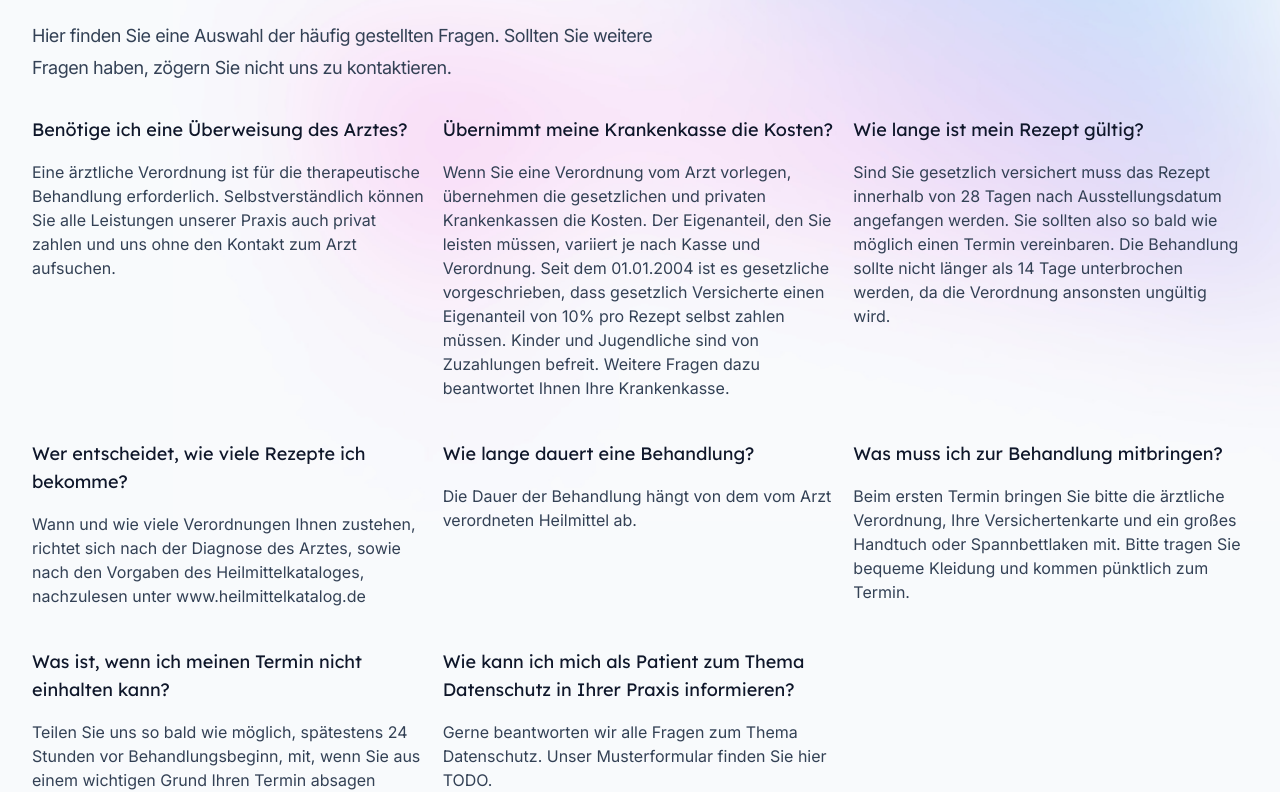
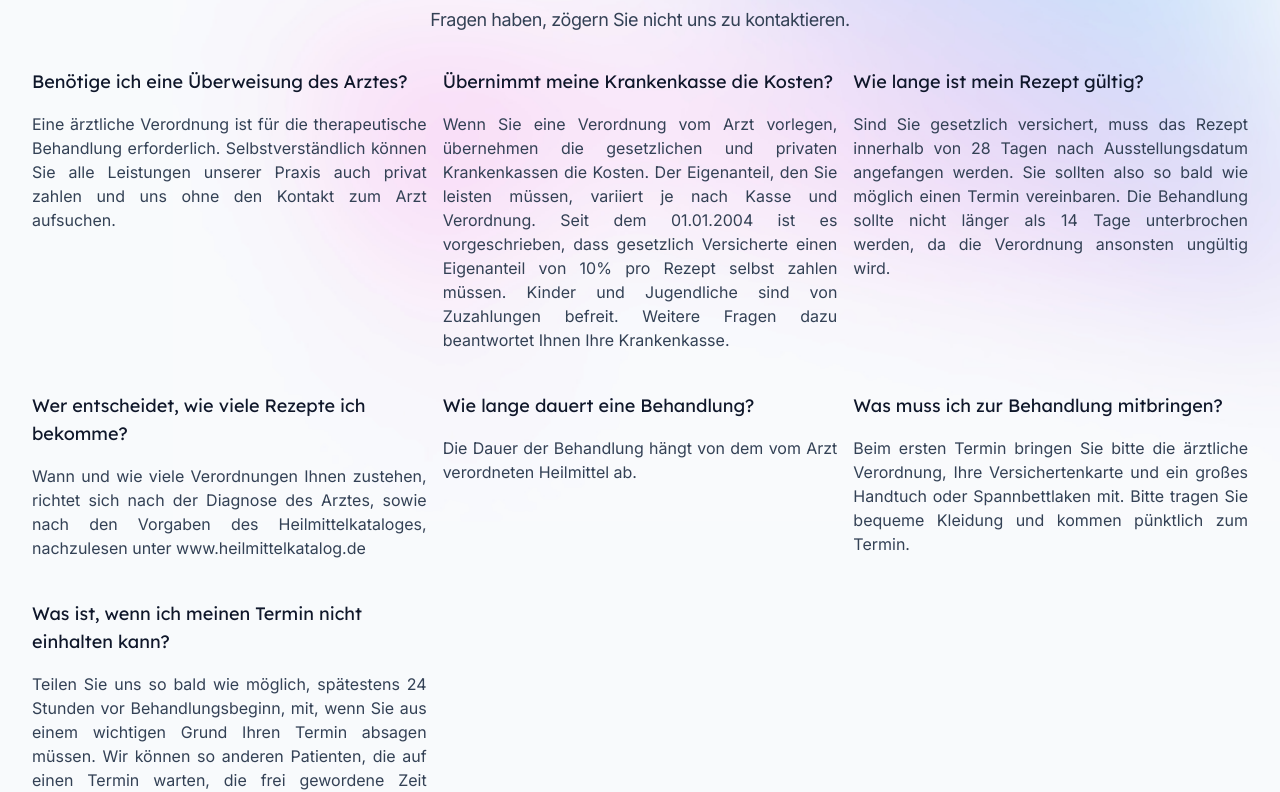
Before and after one commit to n2o/systemische-beratung-freund.de, a Next.js app: page / in a window 1280 px wide. Shown: the part 2530-3322 px from the top of the page. Built offline with nearby package versions, Linux system fonts and the light colour scheme.

Commit message:
Align title

```diff
--- a/src/components/Faqs.tsx
+++ b/src/components/Faqs.tsx
@@ -11,12 +11,12 @@ const faqs = [
   {
     question: "Übernimmt meine Krankenkasse die Kosten?",
     answer:
-      "Wenn Sie eine Verordnung vom Arzt vorlegen, übernehmen die gesetzlichen und privaten Krankenkassen die Kosten. Der Eigenanteil, den Sie leisten müssen, variiert je nach Kasse und Verordnung. Seit dem 01.01.2004 ist es gesetzliche vorgeschrieben, dass gesetzlich Versicherte einen Eigenanteil von 10% pro Rezept selbst zahlen müssen. Kinder und Jugendliche sind von Zuzahlungen befreit. Weitere Fragen dazu beantwortet Ihnen Ihre Krankenkasse.",
+      "Wenn Sie eine Verordnung vom Arzt vorlegen, übernehmen die gesetzlichen und privaten Krankenkassen die Kosten. Der Eigenanteil, den Sie leisten müssen, variiert je nach Kasse und Verordnung. Seit dem 01.01.2004 ist es vorgeschrieben, dass gesetzlich Versicherte einen Eigenanteil von 10% pro Rezept selbst zahlen müssen. Kinder und Jugendliche sind von Zuzahlungen befreit. Weitere Fragen dazu beantwortet Ihnen Ihre Krankenkasse.",
   },
   {
     question: "Wie lange ist mein Rezept gültig?",
     answer:
-      "Sind Sie gesetzlich versichert muss das Rezept innerhalb von 28 Tagen nach Ausstellungsdatum angefangen werden. Sie sollten also so bald wie möglich einen Termin vereinbaren. Die Behandlung sollte nicht länger als 14 Tage unterbrochen werden, da die Verordnung ansonsten ungültig wird.",
+      "Sind Sie gesetzlich versichert, muss das Rezept innerhalb von 28 Tagen nach Ausstellungsdatum angefangen werden. Sie sollten also so bald wie möglich einen Termin vereinbaren. Die Behandlung sollte nicht länger als 14 Tage unterbrochen werden, da die Verordnung ansonsten ungültig wird.",
   },
   {
     question: "Wer entscheidet, wie viele Rezepte ich bekomme?",
@@ -38,12 +38,6 @@ const faqs = [
     answer:
       "Teilen Sie uns so bald wie möglich, spätestens 24 Stunden vor Behandlungsbeginn, mit, wenn Sie aus einem wichtigen Grund Ihren Termin absagen müssen. Wir können so anderen Patienten, die auf einen Termin warten, die frei gewordene Zeit anbieten. Sollten Sie ohne Absage den Termin verfallen lassen, müssen wir Ihnen pauschal einen Betrag von 25 € in Rechnung stellen.",
   },
-  {
-    question:
-      "Wie kann ich mich als Patient zum Thema Datenschutz in Ihrer Praxis informieren?",
-    answer:
-      "Gerne beantworten wir alle Fragen zum Thema Datenschutz. Unser Musterformular finden Sie hier TODO.",
-  },
 ]
 
 export function Faqs() {
@@ -51,10 +45,10 @@ export function Faqs() {
     <section
       id="faq"
       aria-labelledby="faq-title"
-      className="relative overflow-hidden bg-slate-50 py-20 sm:py-32"
+      className="relative overflow-hidden bg-slate-50 sm:py-20 md:py-20"
     >
       <Image
-        className="absolute top-0 left-1/2 max-w-none translate-x-[-30%] -translate-y-1/4"
+        className="absolute top-0 left-1/2 hidden max-w-none translate-x-[-30%] -translate-y-1/4 md:block"
         src={backgroundImage}
         alt=""
         width={1558}
@@ -62,7 +56,7 @@ export function Faqs() {
         unoptimized
       />
       <Container className="relative">
-        <div className="mx-auto max-w-2xl lg:mx-0">
+        <div className="mx-0 max-w-2xl md:mx-auto md:text-center">
           <h2 className="font-display text-3xl tracking-tight text-slate-900 sm:text-4xl">
             Häufig gestellte Fragen
           </h2>
@@ -77,7 +71,9 @@ export function Faqs() {
               <h3 className="font-display text-lg leading-7 text-slate-900">
                 {faq.question}
               </h3>
-              <p className="text-md mt-4 text-slate-700">{faq.answer}</p>
+              <p className="text-md mt-4 text-justify text-slate-700">
+                {faq.answer}
+              </p>
             </div>
           ))}
         </div>
```
